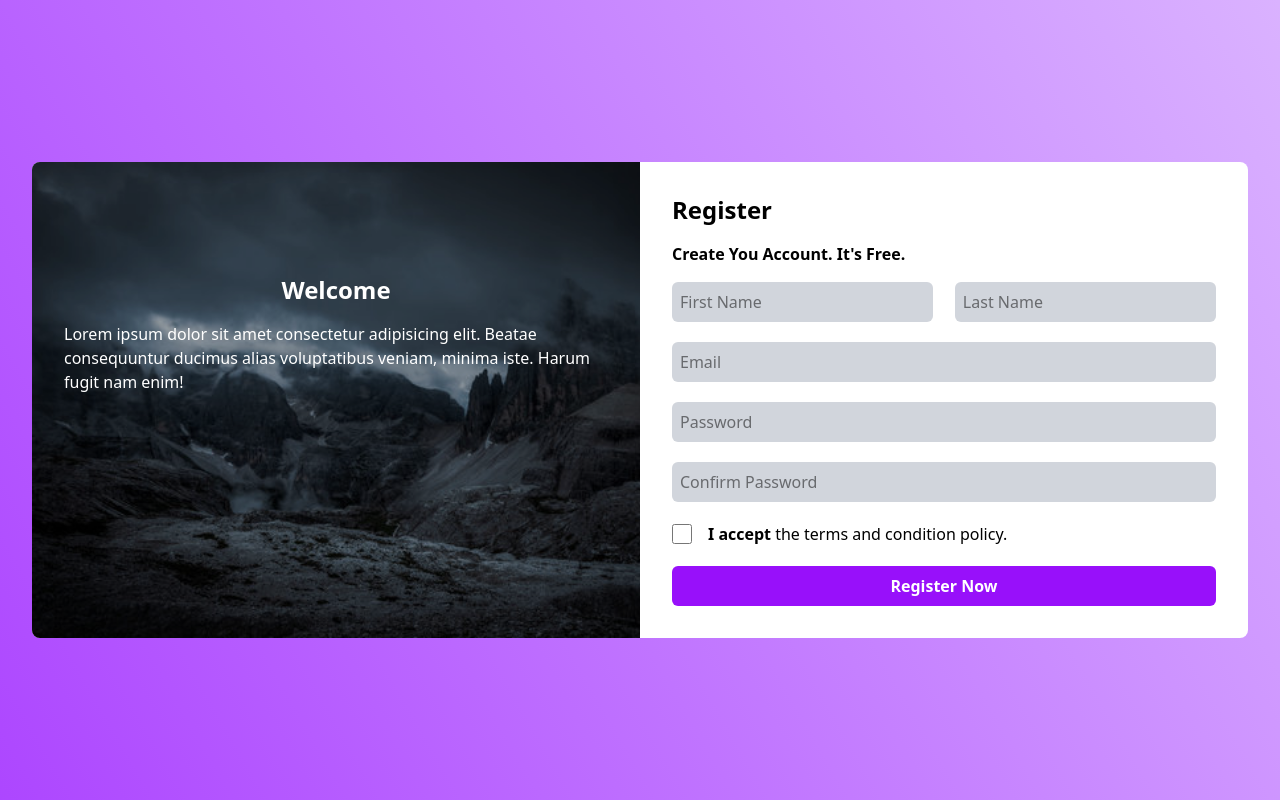
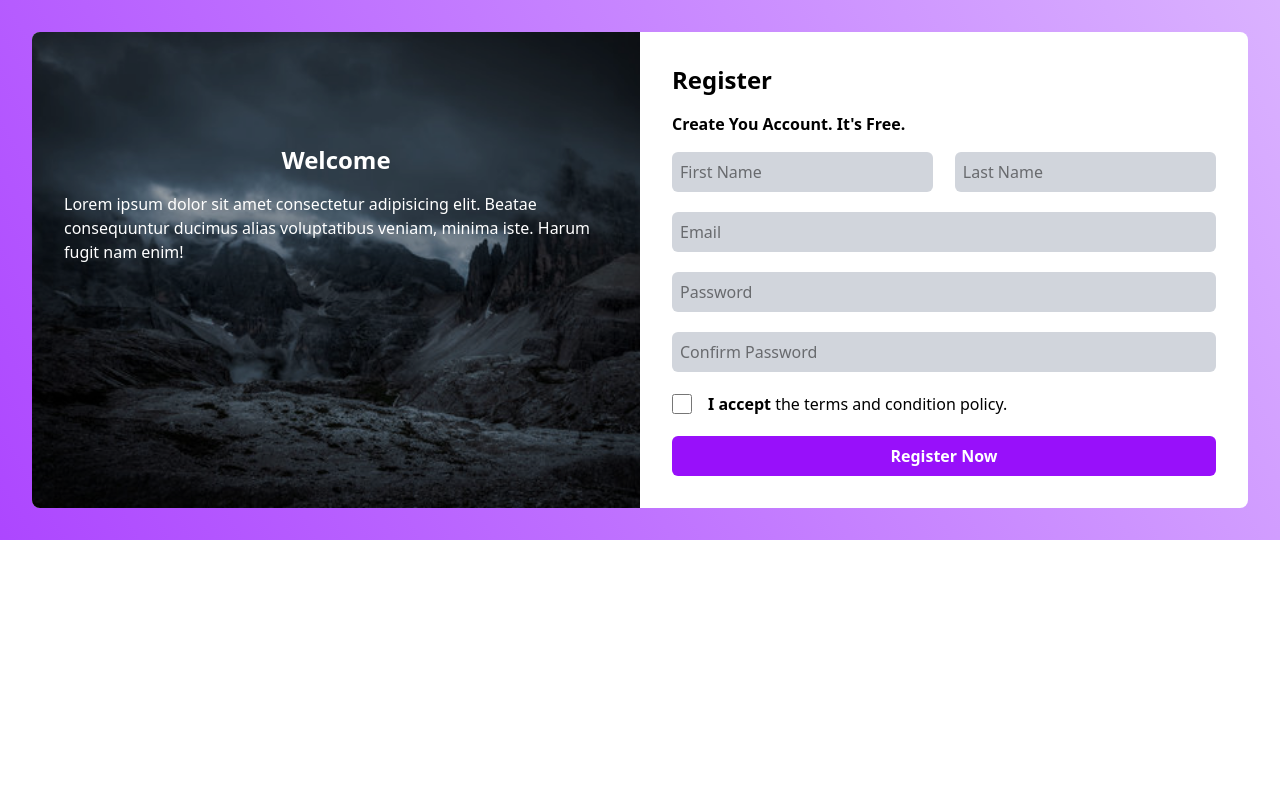
Before and after one commit to sihanas-mn/login-page-design-tailwind, a website: page index.html in a window 1280 px wide. Drawn offline with Linux system fonts and the light colour scheme.

Commit message:
fix: remove height constraint from main element in index.html

```diff
--- a/index.html
+++ b/index.html
@@ -7,7 +7,7 @@
     <link rel="stylesheet" href="./src/output.css">
 </head>
 <body>
-    <main class="p-8 bg-linear-60 from-purple-500 to bg-purple-300 h-screen flex justify-center items-center">
+    <main class="p-8 bg-linear-60 from-purple-500 to bg-purple-300 flex justify-center items-center">
         <div class="flex flex-col md:flex-row bg-white rounded-lg overflow-hidden max-w-7xl">
             <div class="relative bg-cover bg-center max-h-50 flex flex-col items-center p-4 gap-y-4 md:max-h-screen md:p-8 md:w-1/2" style="background-image: url('./src/assets/360_F_312981199_RQpwNA0qeS2LV5cYNfLUVJibXMQ9wWbD.jpg');">
                 <div class="absolute inset-0 bg-black/30"></div>
```
